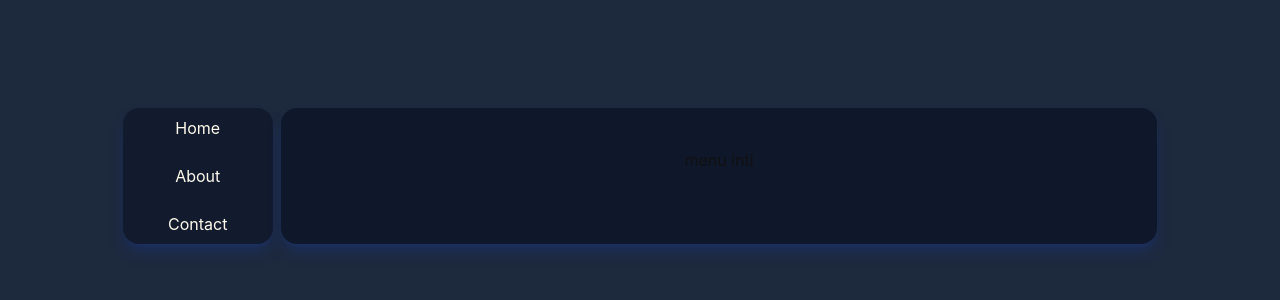
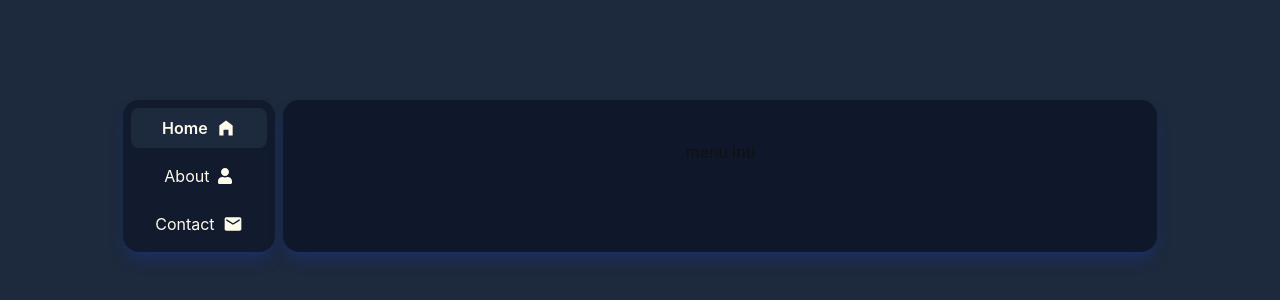
Before and after one commit to dewa-nanda/portofolio-d, a Next.js app: page / in a window 1280 px wide. Shown: the part 224-524 px from the top of the page. Built offline with nearby package versions, Linux system fonts and the light colour scheme.

Commit message:
feat: adjust sidebar

```diff
--- a/package.json
+++ b/package.json
@@ -11,7 +11,8 @@
   "dependencies": {
     "next": "15.5.4",
     "react": "19.1.0",
-    "react-dom": "19.1.0"
+    "react-dom": "19.1.0",
+    "react-icons": "^5.5.0"
   },
   "devDependencies": {
     "@eslint/eslintrc": "^3",
--- /dev/null
+++ b/src/components/pages/HomePage.tsx
@@ -0,0 +1,5 @@
+const HomePage = () => {
+  return <div></div>;
+};
+
+export default HomePage;
--- a/src/components/ui/Sidebar.tsx
+++ b/src/components/ui/Sidebar.tsx
@@ -1,14 +1,37 @@
+"use client";
+
 import Menu from "@/config/data/menu";
 import Link from "next/link";
+import { usePathname, useSelectedLayoutSegment } from "next/navigation";
+import { Component } from "react";
 
 export const Sidebar = () => {
   const sidebar = Menu.sidebar();
+  const pathname = usePathname();
+
+  function isActive(path: string) {
+    return path === "/" ? pathname === "/" : pathname.startsWith(path);
+  }
+
   return (
-    <div className="w-[180px] bg-slate-900/80 shadow-lg shadow-blue-900/40 h-fit text-amber-50 rounded-2xl flex flex-col gap-2">
+    <div className="w-[180px] bg-slate-900/80 shadow-lg shadow-blue-900/40 h-fit text-amber-50 rounded-2xl flex flex-col gap-2 p-2">
       {sidebar.map((v, k) => {
+        const Icon = v.icon.name;
+        const active = isActive(v.href);
+
         return (
-          <Link href={v.href} key={k} className="text-center p-2">
-            {v.label}
+          <Link
+            href={v.href}
+            key={k}
+            className={`hover:!no-underline justify-center flex items-center gap-2 text-center w-full p-2 rounded-lg transition ${
+              active
+                ? "bg-slate-800 text-blue-400 font-semibold"
+                : "hover:bg-slate-800 hover:text-blue-300"
+            }`}
+          >
+            <span className="hidden sm:block">{v.label}</span>
+
+            <Icon size={v.icon.size} />
           </Link>
         );
       })}
--- a/src/config/data/menu.ts
+++ b/src/config/data/menu.ts
@@ -1,9 +1,30 @@
+import { MdHomeFilled } from "react-icons/md";
+import { FaUser } from "react-icons/fa";
+import { MdEmail } from "react-icons/md";
 export default class Menu {
   static sidebar() {
     return [
-      { label: "Home", href: "/" },
-      { label: "About", href: "/about" },
-      { label: "Contact", href: "/contact" },
+      {
+        label: "Home",
+        href: "/",
+        icon: {
+          name: MdHomeFilled,
+          size: 20,
+        },
+      },
+      {
+        label: "About",
+        href: "/about",
+        icon: {
+          name: FaUser,
+          size: 16,
+        },
+      },
+      {
+        label: "Contact",
+        href: "/contact",
+        icon: { name: MdEmail, size: 20 },
+      },
     ];
   }
 }
```
Also changed, not shown: src/app/(homepage)/page.tsx (renamed from src/app/(dashboard)/page.tsx), 1 other file (tests, documents, lock files or other folders).
